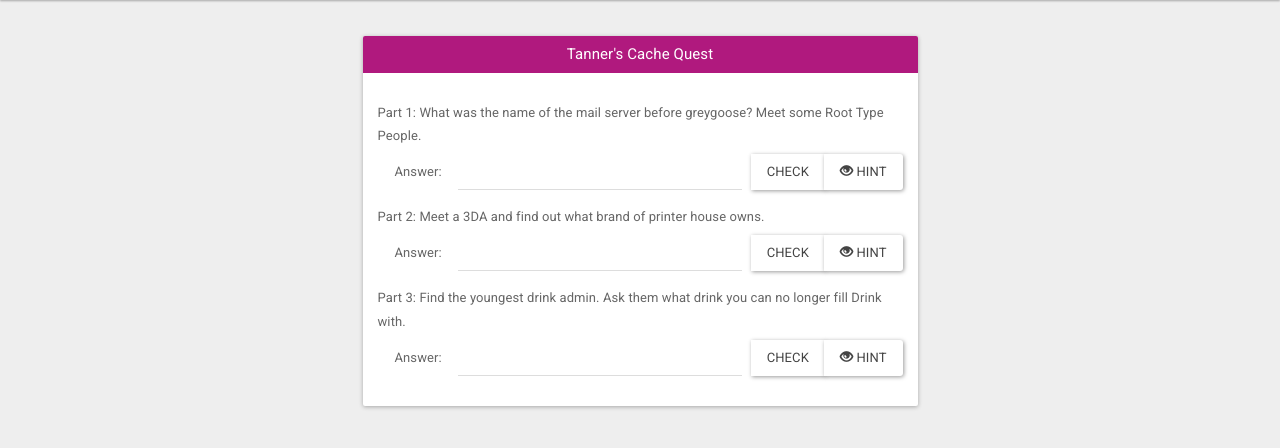
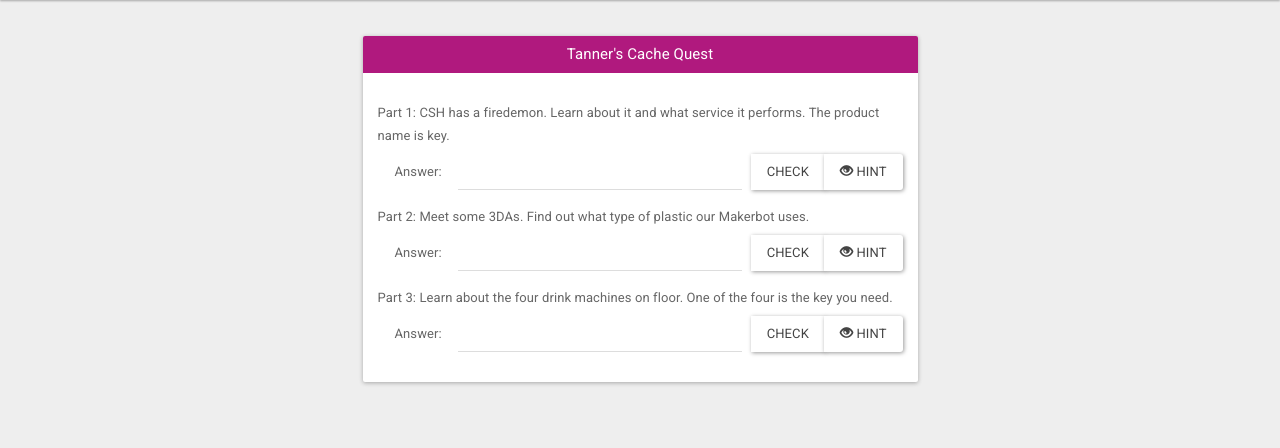
Before and after one commit to tanner-g/CacheQuest, a Flask app: page / in a window 1280 px wide. Shown: the part 64-512 px from the top of the page. Run offline with Flask 2, Linux system fonts and the light colour scheme; some libraries are stand-ins or nearby versions.

Commit message:
Updating my really old questions....
I'm hoping these are somewhat more interesting...

```diff
--- a/cachequest/templates/index.html
+++ b/cachequest/templates/index.html
@@ -10,7 +10,7 @@
                 <p></p>
 
                 <div class="form-group">
-                    <label class="control-label">Part 1: What was the name of the mail server before greygoose? Meet some Root Type People.</label>
+                    <label class="control-label">Part 1: CSH has a firedemon. Learn about it and what service it performs. The product name is key.</label>
                     <div class="input-group">
                         <span class="input-group-addon">Answer: </span>
                         <input type="text" class="form-control" data-question="1">
@@ -18,7 +18,7 @@
                             <button class="btn btn-default" type="button" data-question="1">Check</button>
                             <button type="button" class="btn btn-default" data-container="body" data-toggle="popover"
                                     data-placement="right"
-                                    data-content="Ask an RTP" data-original-title=""
+                                    data-content="Meet some Root Type People." data-original-title=""
                                     title="">
                                 <span class="glyphicon glyphicon-eye-open"></span> Hint
                             </button>
@@ -26,7 +26,7 @@
                     </div>
                 </div>
                 <div class="form-group">
-                    <label class="control-label">Part 2: Meet a 3DA and find out what brand of printer house owns.</label>
+                    <label class="control-label">Part 2: Meet some 3DAs. Find out what type of plastic our Makerbot uses.</label>
                     <div class="input-group">
                         <span class="input-group-addon">Answer: </span>
                         <input type="text" class="form-control" data-question="2">
@@ -34,7 +34,7 @@
                             <button class="btn btn-default" type="button" data-question="2">Check</button>
                             <button type="button" class="btn btn-default" data-container="body" data-toggle="popover"
                                     data-placement="right"
-                                    data-content="3DA is admin group within CSH" data-original-title=""
+                                    data-content="Find a 3D Print admin" data-original-title=""
                                     title="">
                                 <span class="glyphicon glyphicon-eye-open"></span> Hint
                             </button>
@@ -42,7 +42,7 @@
                     </div>
                 </div>
                 <div class="form-group">
-                    <label class="control-label">Part 3: Find the youngest drink admin. Ask them what drink you can no longer fill Drink with.</label>
+                    <label class="control-label">Part 3: Learn about the four drink machines on floor. One of the four is the key you need.</label>
                     <div class="input-group">
                         <span class="input-group-addon">Answer: </span>
                         <input type="text" class="form-control" data-question="3">
@@ -50,7 +50,7 @@
                             <button class="btn btn-default" type="button" data-question="3">Check</button>
                             <button type="button" class="btn btn-default" data-container="body" data-toggle="popover"
                                     data-placement="right"
-                                    data-content="Head to the T" data-original-title=""
+                                    data-content="Find the youngest drink admin." data-original-title=""
                                     title="">
                                 <span class="glyphicon glyphicon-eye-open"></span> Hint
                             </button>
```
